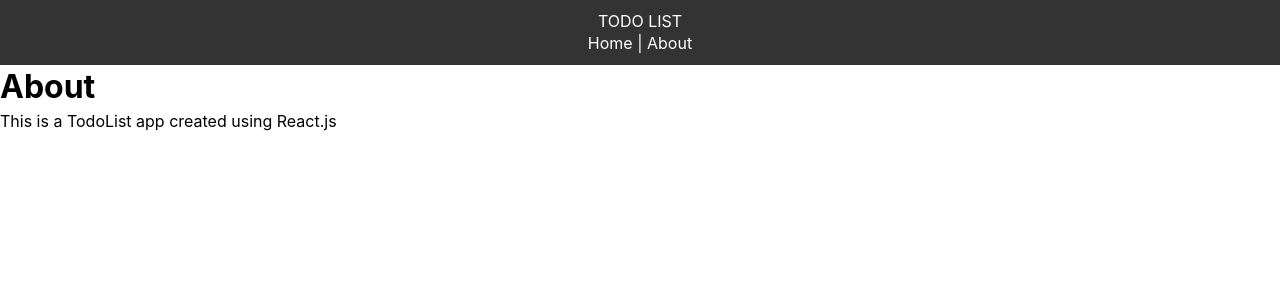
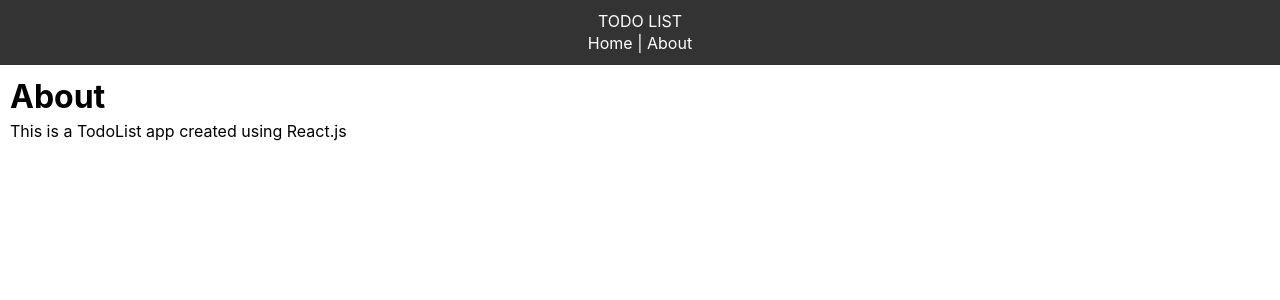
Before and after one commit to aakash-jadhav/todo-app, a React (Create React App) app: page /about in a window 1280 px wide. Shown: the top 300 px of the page. Built offline with nearby package versions, Linux system fonts and the light colour scheme.

Commit message:
gh-pages

```diff
--- a/src/components/About.jsx
+++ b/src/components/About.jsx
@@ -1,10 +1,13 @@
 import React from 'react'
 
 export default function About() {
+    const aboutStyle = {
+        padding: '10px'
+    }
     return (
-        <React.Fragment>
+        <div style={aboutStyle}>
             <h1>About</h1>
             <p>This is a TodoList app created using React.js</p>
-        </React.Fragment>
+        </div>
     )
 }
--- a/src/components/AddTodo.jsx
+++ b/src/components/AddTodo.jsx
@@ -25,7 +25,7 @@
                     type="submit"
                     value="Add"
                     className="btn"
-                    style={{ flex: '2' }} />
+                    style={{ flex: '1' }} />
             </form>
         )
     }
```
Also changed, not shown: package.json (+20 -2 lines), 2 other files (tests, documents, lock files or other folders).
